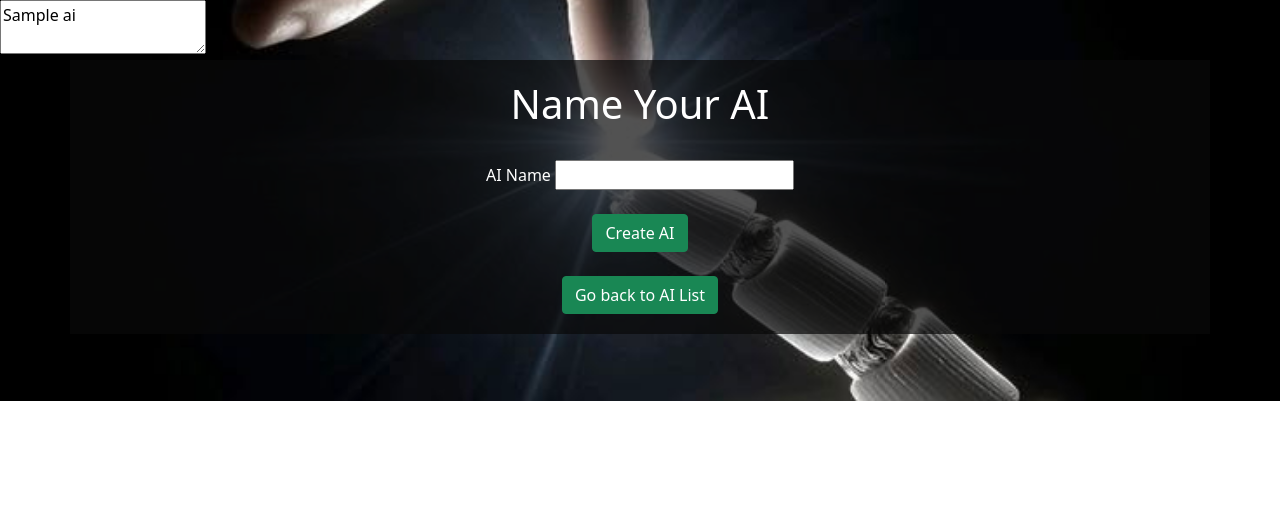
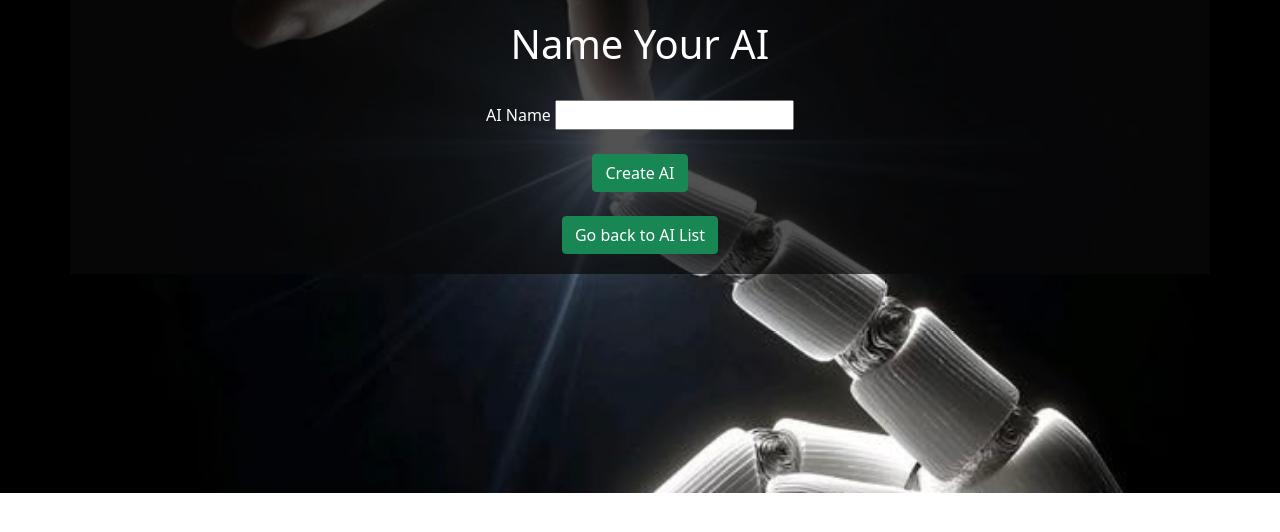
Before and after one commit to Jamie12341324/AI_writing, a Django app: page /create_AI/AI_create/ in a window 1280 px wide. Shown: the part 112-644 px from the top of the page. Run offline with Django 4.2, Linux system fonts and the light colour scheme; tables that the repository leaves empty hold one stand-in row (values such as "Sample post").

Commit message:
Remove debugging html

```diff
--- a/create_AI/templates/AI_create.html
+++ b/create_AI/templates/AI_create.html
@@ -4,9 +4,6 @@
 {% block content %}
 <!-- id image from pinterest -->
 <div id="background_AI_create">
-{% for AI in AIs %}
-<textarea class="meal_names" name="meal_name_for_checks">{{AI.name}}</textarea>
-{% endfor %}
 <div  class="container">
     <div class="row">
         <!-- col-12 class from bootstrap -->
--- a/create_AI/templates/your_AI_list.html
+++ b/create_AI/templates/your_AI_list.html
@@ -29,8 +29,6 @@
               </tr>
             {% endfor %}
             </table>
-            <p>AI ID = {{ ai_id }}</p>
-            <p>AI ID from object = {{ AI.id }}</p>
         </div>
     </div>
 </div>
--- a/static/css/style.css
+++ b/static/css/style.css
@@ -27,7 +27,7 @@ can still read the sontent and it looks better */
 /* AI_create image background */
 #background_AI_create{
     background-image: url(../images/images_for_site/AI_create_image.png);
-    height:120%;
+    height:180%;
     background-size: cover;
     background-position: center;
     background-repeat: no-repeat;
```
